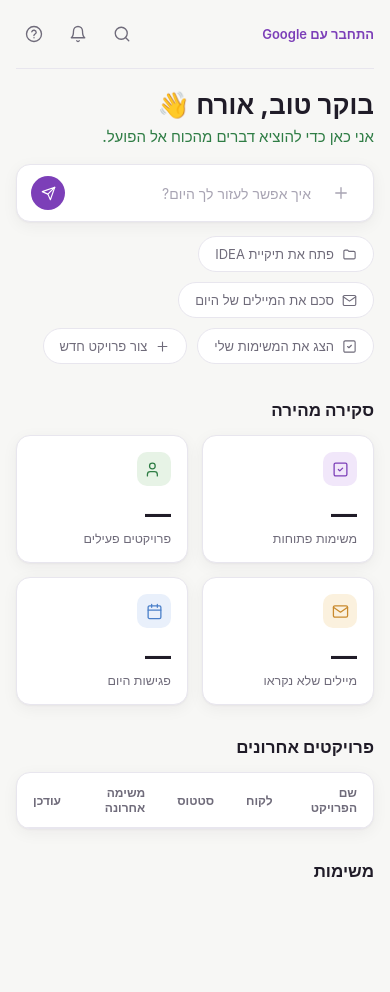
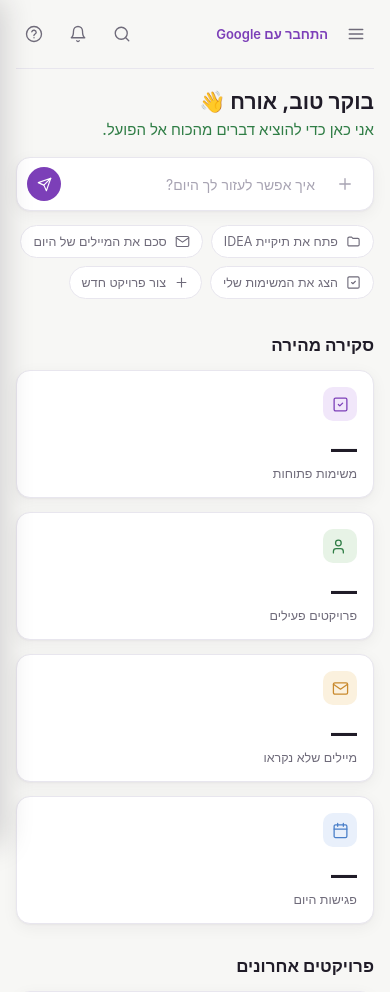
Before and after one commit to almogbrt/Idea-app, a FastAPI app: page / in a window 390 px wide. Shown: the top 992 px of the page. Before the commit the page ends 877 px from the top, so only its background shows below. Run offline with FastAPI, Linux system fonts and the light colour scheme; data that the repository does not hold is empty; parts of the project's set-up code (start-up, migrations or seed data) failed here and were passed over.

Commit message:
Make the dashboard usable on mobile
The sidebar previously just vanished below 800px with no way to get
it back — no hamburger, no drawer, so nav/new-chat/user info were
unreachable on a phone. Adds a hamburger toggle in the topbar that
opens the sidebar as an off-canvas drawer with a dismissible backdrop,
closing automatically when a nav item is picked.

Also fixes several small-screen rough edges found while checking this
with Playwright at 320-900px: the "new project" modal could overflow
a narrow viewport (fixed 340px width), stat cards drop to a single
column below 420px instead of squeezing two per row, and chat bubbles
get more width on phones (70% -> 85%) since the narrow column made
even short replies wrap awkwardly.

Co-Authored-By: Claude Sonnet 5 <noreply@anthropic.com>
Claude-Session: https://claude.ai/code/session_015pwPfZJSWcvA7guVByoUig

```diff
--- a/app/interfaces/web/static/app.css
+++ b/app/interfaces/web/static/app.css
@@ -249,9 +249,24 @@ input {
   border-bottom: 1px solid var(--border);
 }
 
+.topbar-start {
+  display: flex;
+  align-items: center;
+  gap: 10px;
+  min-width: 0;
+}
+
+.hamburger-btn {
+  display: none;
+  flex-shrink: 0;
+}
+
 #auth-status {
   font-size: 13px;
   color: var(--text-muted);
+  overflow: hidden;
+  text-overflow: ellipsis;
+  white-space: nowrap;
 }
 
 #auth-status a {
@@ -775,8 +790,12 @@ input {
   border: 1px solid var(--border);
   border-radius: var(--radius);
   padding: 22px;
-  width: 340px;
+  width: min(340px, 92vw);
   box-shadow: 0 8px 32px rgba(32, 28, 40, 0.18);
+}
+
+#sidebar-backdrop {
+  display: none;
 }
 
 .modal-card h3 {
@@ -840,16 +859,77 @@ input {
 }
 
 @media (max-width: 800px) {
+  .hamburger-btn {
+    display: flex;
+  }
+
   #sidebar {
-    display: none;
+    position: fixed;
+    top: 0;
+    bottom: 0;
+    left: 0;
+    z-index: 80;
+    transform: translateX(-100%);
+    transition: transform 0.22s ease;
+    box-shadow: 4px 0 28px rgba(32, 28, 40, 0.18);
   }
+
+  #shell.sidebar-open #sidebar {
+    transform: translateX(0);
+  }
+
+  #sidebar-backdrop {
+    display: block;
+    position: fixed;
+    inset: 0;
+    background: rgba(20, 16, 26, 0.45);
+    z-index: 70;
+    opacity: 0;
+    pointer-events: none;
+    transition: opacity 0.22s ease;
+  }
+
+  #shell.sidebar-open #sidebar-backdrop {
+    opacity: 1;
+    pointer-events: auto;
+  }
+
   #main {
     padding: 16px;
   }
+
+  #greeting h1 {
+    font-size: 21px;
+  }
+
   #stat-cards {
     grid-template-columns: repeat(2, 1fr);
   }
+
   #projects-table-wrap {
     overflow-x: auto;
   }
+
+  .bubble {
+    max-width: 85%;
+  }
 }
+
+@media (max-width: 420px) {
+  #stat-cards {
+    grid-template-columns: 1fr;
+  }
+
+  .chat-box {
+    padding: 8px 10px;
+  }
+
+  #quick-actions {
+    gap: 8px;
+  }
+
+  .chip {
+    padding: 8px 12px;
+    font-size: 12.5px;
+  }
+}
--- a/app/interfaces/web/static/app.js
+++ b/app/interfaces/web/static/app.js
@@ -25,6 +25,9 @@ const els = {
   newProjectName: document.getElementById("new-project-name"),
   newProjectSave: document.getElementById("new-project-save"),
   newProjectCancel: document.getElementById("new-project-cancel"),
+  shell: document.getElementById("shell"),
+  sidebarToggle: document.getElementById("sidebar-toggle"),
+  sidebarBackdrop: document.getElementById("sidebar-backdrop"),
 };
 
 let isAuthenticated = false;
@@ -93,6 +96,15 @@ function setNavActive(name) {
     el.classList.toggle("active", el.dataset.nav === name);
   });
 }
+
+function closeSidebar() {
+  els.shell.classList.remove("sidebar-open");
+}
+
+els.sidebarToggle.addEventListener("click", () => {
+  els.shell.classList.toggle("sidebar-open");
+});
+els.sidebarBackdrop.addEventListener("click", closeSidebar);
 
 async function checkAuth() {
   try {
@@ -167,6 +179,7 @@ document.querySelectorAll(".nav-item").forEach((item) => {
   item.addEventListener("click", () => {
     const target = item.dataset.nav;
     setNavActive(target);
+    closeSidebar();
     const sectionMap = {
       chat: "chat-form",
       overview: "overview-section",
--- a/app/interfaces/web/templates/index.html
+++ b/app/interfaces/web/templates/index.html
@@ -8,6 +8,7 @@
 </head>
 <body>
   <div id="shell">
+    <div id="sidebar-backdrop"></div>
     <aside id="sidebar">
       <div class="logo-block">
         <img src="/static/logo.png" alt="IDEA OS" class="logo-img" />
@@ -78,7 +79,12 @@
 
     <main id="main">
       <header id="topbar">
-        <div id="auth-status"></div>
+        <div class="topbar-start">
+          <button id="sidebar-toggle" class="icon-btn hamburger-btn" title="תפריט">
+            <svg viewBox="0 0 24 24"><path d="M3 6h18M3 12h18M3 18h18"/></svg>
+          </button>
+          <div id="auth-status"></div>
+        </div>
         <div class="topbar-icons">
           <button class="icon-btn" title="חיפוש">
             <svg viewBox="0 0 24 24"><circle cx="11" cy="11" r="8"/><path d="M21 21l-4.35-4.35"/></svg>
```
